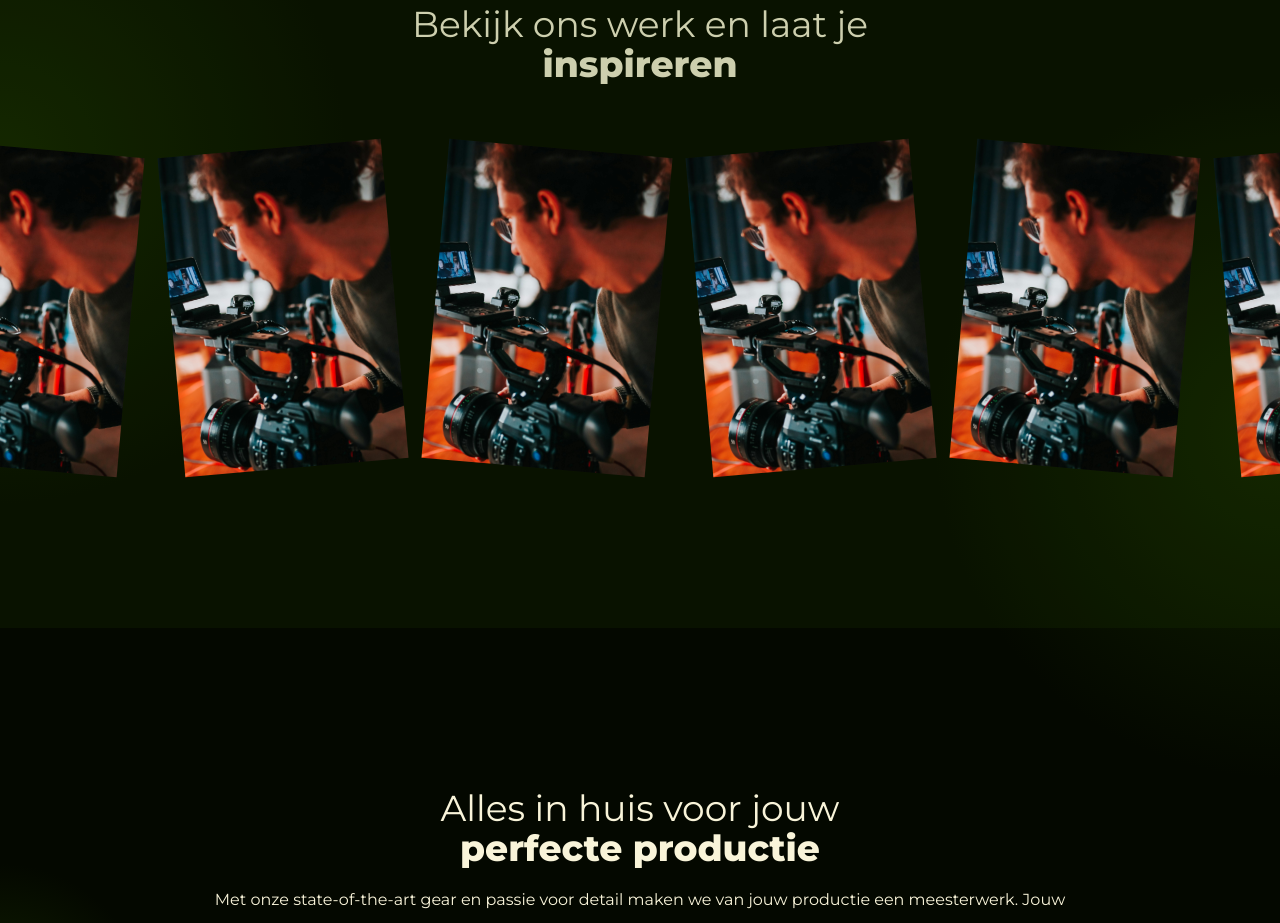
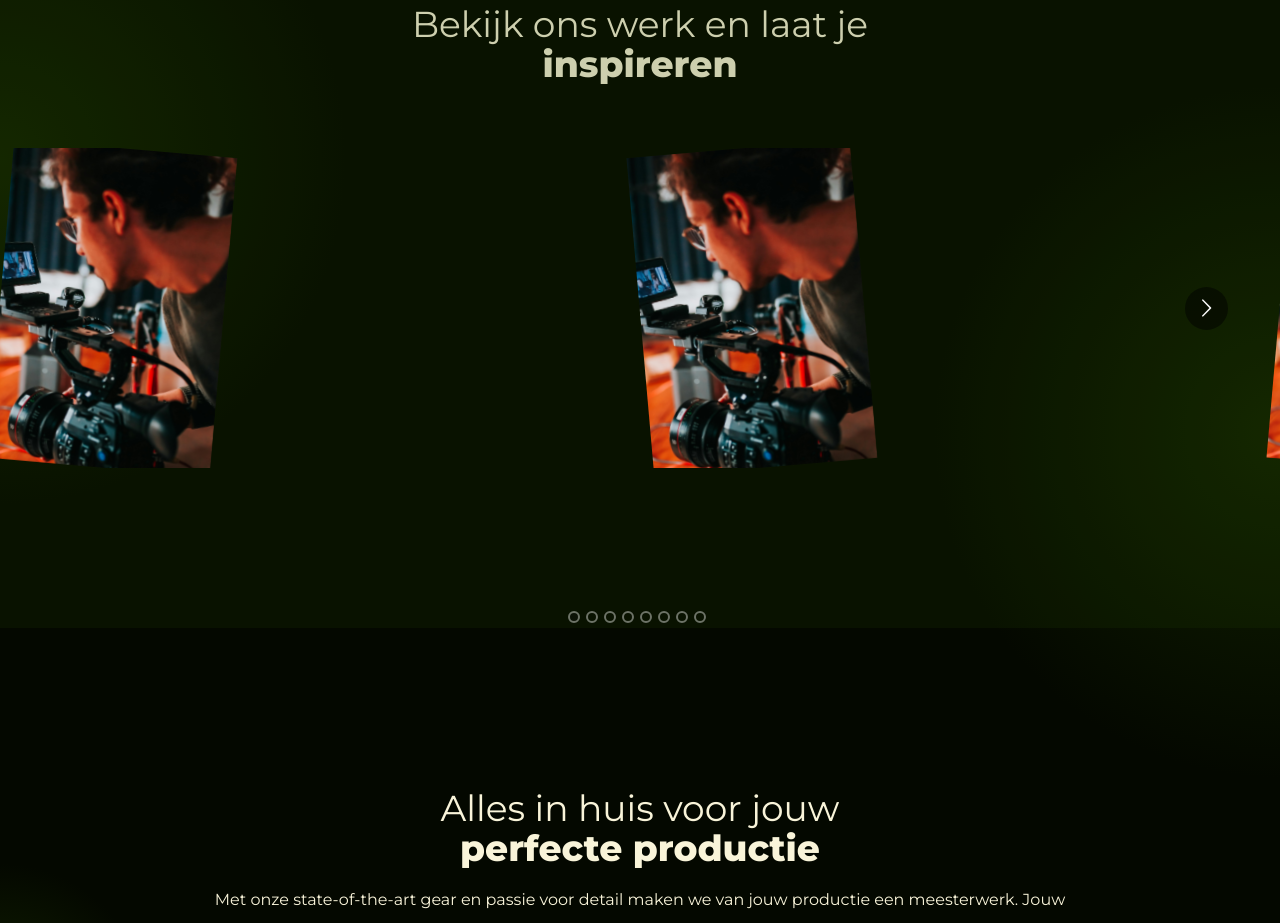
Before and after one commit to mverhoevencode/opportunity-film, a React (Vite) app: page / in a window 1280 px wide. Shown: the part 1900-2823 px from the top of the page. Built offline with nearby package versions, Linux system fonts and the light colour scheme.

Commit message:
react multiline carousel WIP

```diff
--- a/package.json
+++ b/package.json
@@ -15,6 +15,7 @@
     "motion": "^12.7.3",
     "react": "^19.0.0",
     "react-dom": "^19.0.0",
+    "react-multi-carousel": "^2.8.6",
     "tailwindcss": "^4.0.17"
   },
   "devDependencies": {
--- a/src/homepage.jsx
+++ b/src/homepage.jsx
@@ -4,7 +4,28 @@ import {
   useScroll,
   useTransform,
 } from "motion/react";
-import { useRef } from "react";
+import React, { useRef } from "react";
+import Carousel from "react-multi-carousel";
+import "react-multi-carousel/lib/styles.css";
+
+const responsive = {
+  superLargeDesktop: {
+    breakpoint: { max: 4000, min: 3000 },
+    items: 5,
+  },
+  desktop: {
+    breakpoint: { max: 3000, min: 1024 },
+    items: 5,
+  },
+  tablet: {
+    breakpoint: { max: 1024, min: 464 },
+    items: 2,
+  },
+  mobile: {
+    breakpoint: { max: 464, min: 0 },
+    items: 1,
+  },
+};
 
 function homepage() {
   return (
@@ -84,72 +105,81 @@ function homepage() {
               <h2 className="font-[800]">inspireren</h2>
             </motion.div>
           </div>
-          <div className="left-0 overflow-x-clip">
-            <div className="animate-slider relative flex justify-start gap-10">
+          <Carousel
+            responsive={responsive}
+            showDots
+            renderDotsOutside
+            dotListClass=""
+            draggable={true}
+            swipeable={true}
+            className="z-10"
+          >
             <div className="z-20 h-80 w-56 min-w-56 rotate-[5deg]">
               <img
                 src="/guy_filming.jpg"
                 alt=""
-                  className="h-full w-full object-cover"
+                className="pointer-events-none h-full w-full object-cover select-none"
               />
             </div>
             <div className="z-20 h-80 w-56 min-w-56 -rotate-[5deg]">
               <img
                 src="/guy_filming.jpg"
                 alt=""
-                  className="h-full w-full object-cover"
+                className="pointer-events-none h-full w-full object-cover select-none"
               />
             </div>
             <div className="z-20 h-80 w-56 min-w-56 rotate-[5deg]">
               <img
                 src="/guy_filming.jpg"
                 alt=""
-                  className="h-full w-full object-cover"
+                className="pointer-events-none h-full w-full object-cover select-none"
               />
             </div>
             <div className="z-20 h-80 w-56 min-w-56 -rotate-[5deg]">
               <img
                 src="/guy_filming.jpg"
                 alt=""
-                  className="h-full w-full object-cover"
+                className="pointer-events-none h-full w-full object-cover select-none"
               />
             </div>
             <div className="z-20 h-80 w-56 min-w-56 rotate-[5deg]">
               <img
                 src="/guy_filming.jpg"
                 alt=""
-                  className="h-full w-full object-cover"
+                className="pointer-events-none h-full w-full object-cover select-none"
               />
             </div>
             <div className="z-20 h-80 w-56 min-w-56 -rotate-[5deg]">
               <img
                 src="/guy_filming.jpg"
                 alt=""
-                  className="h-full w-full object-cover"
+                className="pointer-events-none h-full w-full object-cover select-none"
               />
             </div>
             <div className="z-20 h-80 w-56 min-w-56 rotate-[5deg]">
               <img
                 src="/guy_filming.jpg"
                 alt=""
-                  className="h-full w-full object-cover"
+                className="pointer-events-none h-full w-full object-cover select-none"
               />
             </div>
             <div className="z-20 h-80 w-56 min-w-56 -rotate-[5deg]">
               <img
                 src="/guy_filming.jpg"
                 alt=""
-                  className="h-full w-full object-cover"
+                className="pointer-events-none h-full w-full object-cover select-none"
               />
             </div>
             <div className="z-20 h-80 w-56 min-w-56 rotate-[5deg]">
               <img
                 src="/guy_filming.jpg"
                 alt=""
-                  className="h-full w-full object-cover"
+                className="pointer-events-none h-full w-full object-cover select-none"
               />
             </div>
-            </div>
+          </Carousel>
+          <div className="left-0 overflow-x-clip">
+            <div className="animate-slider relative flex justify-start gap-10"></div>
           </div>
           <div className="flex justify-center">
             <div className="bg-darkgreen/20 max-w-container absolute top-0 mx-auto h-full w-full">
```
Also changed, not shown: 1 other file (tests, documents, lock files or other folders). Lines whose indentation alone changed are shown as unchanged.
